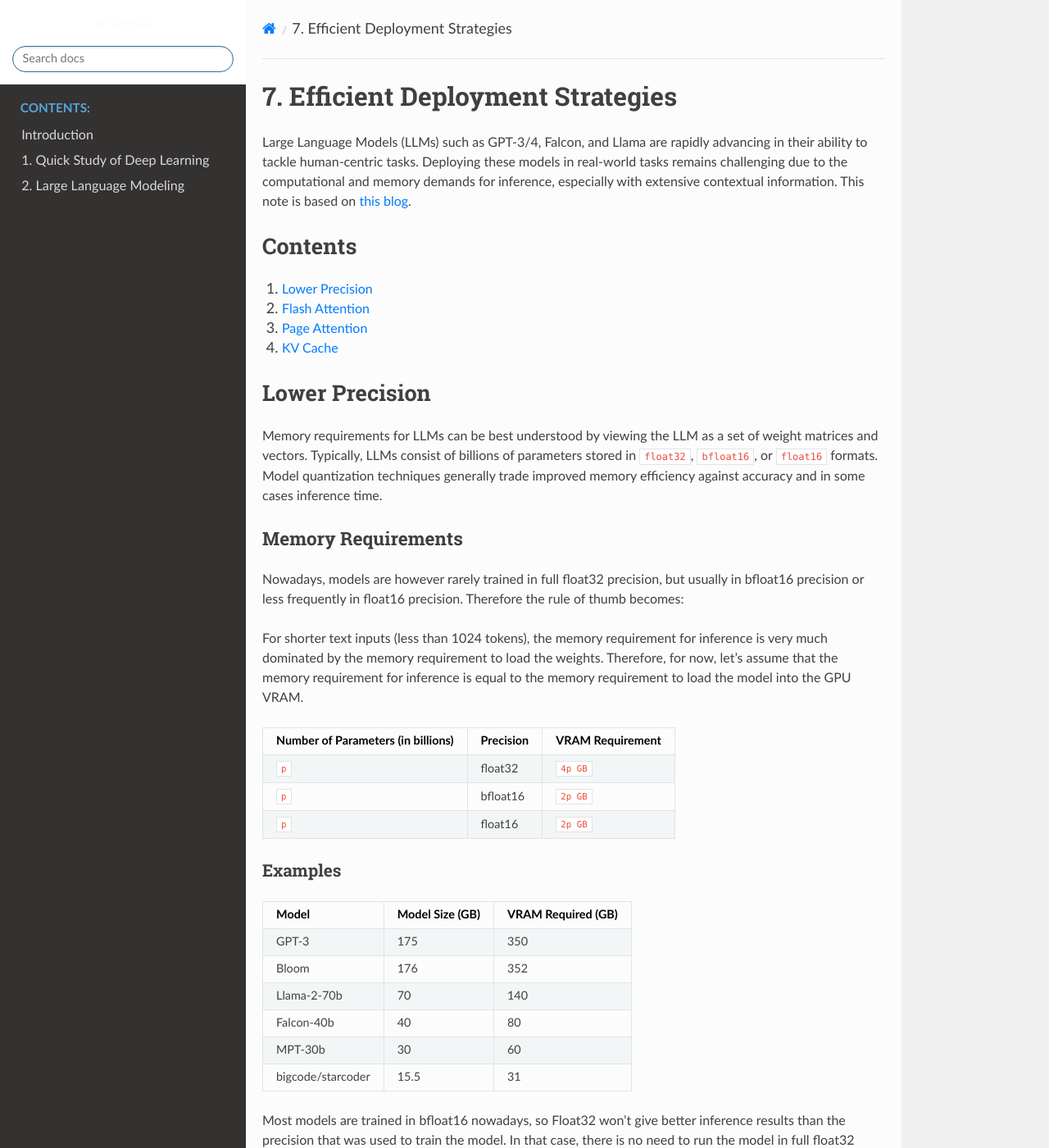
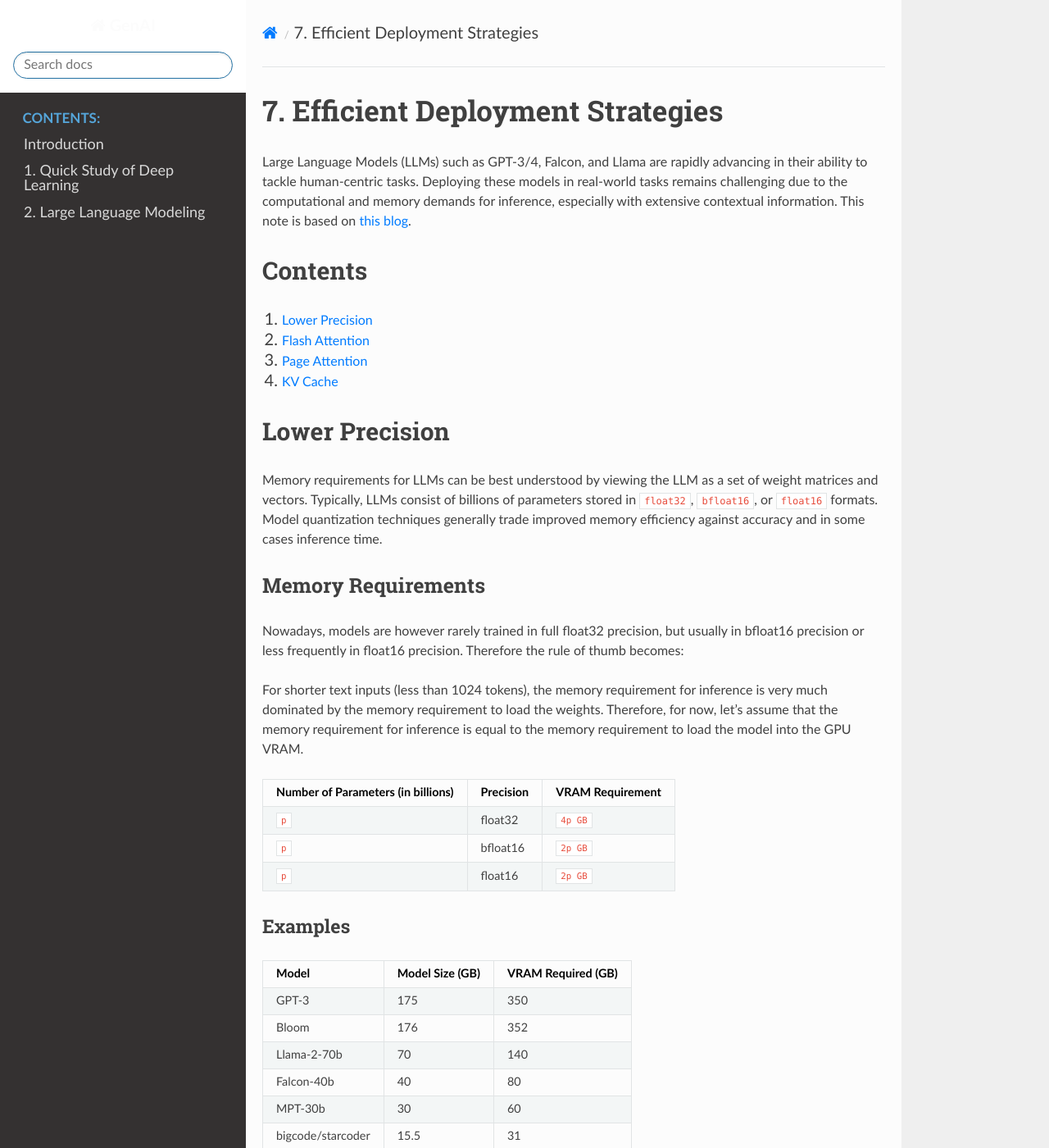
Before and after one commit to JieGroup/GenAI, a Sphinx documentation site: the page built from docs/source/deployment/index.md, in a window 1280 px wide and 1400 px high. Shown: the whole window at 82% size. Built offline with Sphinx 7.4.7 and the Read the Docs theme 2.0.0, drawn with Linux system fonts in a browser that asks for light colours.

Commit message:
enlarge font

```diff
--- a/docs/source/_static/custom.css
+++ b/docs/source/_static/custom.css
@@ -1,7 +1,14 @@
 /* custom.css */
 
 body {
-    font-size: 18px;  /* Adjust the base font size as needed */
+    font-size: 20px;  /* Adjust the base font size as needed */
+    line-height: 1.6;  /* Adjust line height for better readability */
+}
+
+/* Adjust font size for inline code and code blocks */
+pre, code {
+    font-size: 1.1em;  /* Increase font size for better readability */
+    line-height: 1.5;
 }
 
 /* Customize the sidebar background color */
@@ -43,7 +50,7 @@ a:hover {
     background: none;
     border: none;
     cursor: pointer;
-    font-size: 0.7em;  /* Adjusted font size */
+    font-size: 0.8em;  /* Adjusted font size */
     color: #333;
     transition: color 0.3s;
 }
@@ -58,3 +65,7 @@ a:hover {
     font-weight: 900;
     font-size: 1em;  /* Adjusted font size for icon */
 }
+
+.rst-versions {
+    display: none !important;
+}
--- a/docs/source/conf.py
+++ b/docs/source/conf.py
@@ -4,7 +4,7 @@
 # https://www.sphinx-doc.org/en/master/usage/configuration.html
 
 import sphinx_rtd_theme
-
+from datetime import date
 import errno
 import sphinx.util.osutil
 sphinx.util.osutil.ENOENT = errno.ENOENT
@@ -13,7 +13,8 @@ sphinx.util.osutil.ENOENT = errno.ENOENT
 # https://www.sphinx-doc.org/en/master/usage/configuration.html#project-information
 
 project = 'GenAI'
-copyright = '2024, Jie Ding'
+# copyright = '2024, Jie Ding'
+copyright = f'{date.today().year}, Jie Ding'
 author = 'Jie Ding'
 release = '0.1'
 
@@ -72,7 +73,7 @@ html_theme_options = {
     'analytics_id': 'G-ZDQXZS0531',  #  Provided by Google in your dashboard
     'logo_only': False,
     'display_version': False,
-    'prev_next_buttons_location': 'bottom',
+    'prev_next_buttons_location': 'both', #'bottom',
     'style_external_links': False,
     'vcs_pageview_mode': '',
     'style_nav_header_background': 'white',
```
Also changed, not shown: 2 other files.
